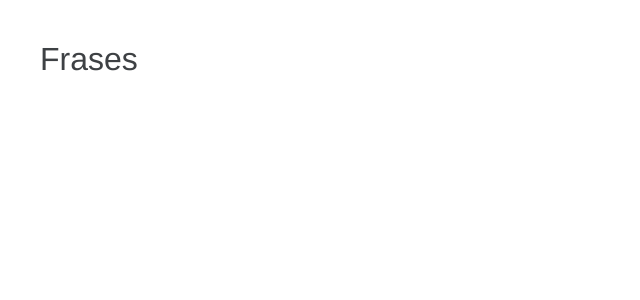
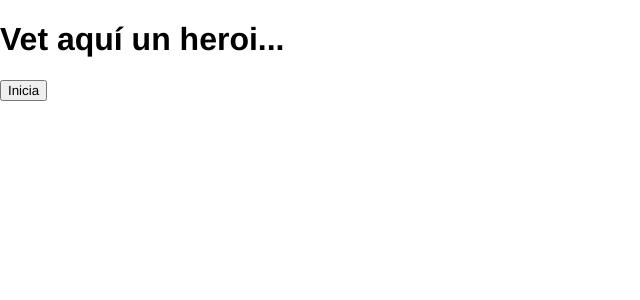
Before and after one commit to jqm75/Angular-Intro-Tale, an Angular app: page / in a window 1280 px wide. Shown: the top 300 px of the page, without its empty margins (0-640 px from the left). Built offline with nearby package versions, Linux system fonts and the light colour scheme.

Commit message:
Ya hay imágenes. Falta diseño.

```diff
--- a/src/app/app.component.html
+++ b/src/app/app.component.html
@@ -1,3 +1,2 @@
-<h1>Frases</h1>
 
 <app-home></app-home>
--- a/src/app/home/escena/escena.component.html
+++ b/src/app/home/escena/escena.component.html
@@ -1,8 +1,15 @@
-<div id="button-container">
-    <button id="prev" (click)='prev()'>Anterior</button>
-    <button id="next" (click)='next()'>Següent</button>
+<div class="bg-image" style="background-image: url({{arrSentence[currentSentence].img}})">
+
+    <div id="button-container">
+
+        <button id="prev" (click)='prev()'>Anterior</button>
+        <button id="next" (click)='next()'>Següent</button>
+
+    </div>
+
+    <div *ngFor="let sentence of arrSentence; index as i">
+
+        <p [ngClass]="{'selected':currentSentence === i}"> {{ sentence.txt }}</p>
+
+    </div>
 </div>
-
-<div *ngFor="let sentence of arrSentence; index as i" >
-    <p [ngClass]="{'selected':currentSentence === i}">{{ sentence.txt }}</p>
-</div>
--- a/src/app/home/escena/escena.component.scss
+++ b/src/app/home/escena/escena.component.scss
@@ -17,7 +17,17 @@ p {
     text-align: center;
     background-color: #FFFFFF70;
 
-    &.selected {
-        background-color: pink;
-    }
+        &.selected {
+            background-color: pink;
+        }
 }
+
+.bg-image {
+    background-position: center center;
+    background-size: cover;
+    background-repeat: no-repeat;
+    min-height: 100vh;
+    box-sizing: border-box;
+    margin: 0;
+    padding: 8px;
+}
--- a/src/app/home/escena/escena.component.ts
+++ b/src/app/home/escena/escena.component.ts
@@ -9,8 +9,6 @@ import { Sentence } from '../interfaces/sentence';
 })
 
 export class EscenaComponent {
-
-
 
   @Input() arrSentence: Sentence[] = []
   currentSentence: number = 0
--- a/src/app/home/home.component.html
+++ b/src/app/home/home.component.html
@@ -1,9 +1,12 @@
-<div *ngIf="false; else showWelcome">
+<div *ngIf="show; else showWelcome">
 
     <app-escena [arrSentence]="arrData"></app-escena>
 
 </div>
 
 <ng-template #showWelcome>
+    <h1 class="h1 fw-bolder">Vet aquí un heroi...</h1>
 
 </ng-template>
+
+<input id="mutantButton" type="button" class="btn btn-outline-dark fw-bold w-50" [value]="show?'Surt':'Inicia'" (click)="show=!show">
--- a/src/app/home/home.component.ts
+++ b/src/app/home/home.component.ts
@@ -12,7 +12,8 @@ import { Sentence } from './interfaces/sentence';
 
 export class HomeComponent {
 
-  /* showWelcome : Boolean = true; */
+  show : boolean = false;
+
   arrData: Sentence[] = data
 
 }
--- a/src/assets/data/db.json
+++ b/src/assets/data/db.json
@@ -1,21 +1,21 @@
 [
     {
         "txt": "El nostre heroi estava surant per l'espai sideral quan a la llunyania va albirar una nau espacial",
-        "img": "../src/assets/img/1.jpg"
+        "img": "../../../assets/img/1.jpg"
     },
 
     {
         "txt": "Sentia curiositat per l'interior de la nau i es va posar a inspeccionar-la. Va arribar a una sala amb dues portes",
-        "img": "../src/assets/img/2.jpg"
+        "img": "../../../assets/img/2.jpg"
     },
 
     {
         "txt": "L'heroi va decidir travessar la porta que el portava a casa",
-        "img": "../src/assets/img/3.jpg"
+        "img": "../../../assets/img/3.jpg"
     },
 
     {
         "txt": "Mentrestant, altres heroes no van tenir tanta sort en la seva elecció...",
-        "img": "../src/assets/img/4.jpg"
+        "img": "../../../assets/img/4.jpg"
     }
 ]
--- a/src/styles.scss
+++ b/src/styles.scss
@@ -1,44 +1,12 @@
-/* You can add global styles to this file, and also import other style files */
-
 * {
     font-family: Helvetica, Arial, sans-serif;
-    font-weight: 500;
 }
 
 html,
 body {
 
     background: white;
-    margin: 20px;
-    color: #3e4144;
+    color: black;
     -webkit-font-smoothing: antialiased;
+    margin: 0;
 }
-
-
-/* dd {
-    font-weight: bold;
-} */
-
-/* button {
-    background-color: black;
-    border-radius: 5px;
-    border: 0px;
-    color: rgb(0, 0, 0);
-    cursor: pointer;
-    margin-right: 5px;
-    margin-left: 5px;
-    padding: 5px 10px;
-} */
-
-/* button:hover {
-    background-color: #3e4144;
-    color: rgb(255, 255, 255);
-}
-
-button:focus {
-    outline: none;
-} */
-
-/* .p-1 {
-    padding: 1px;
-} */
```
